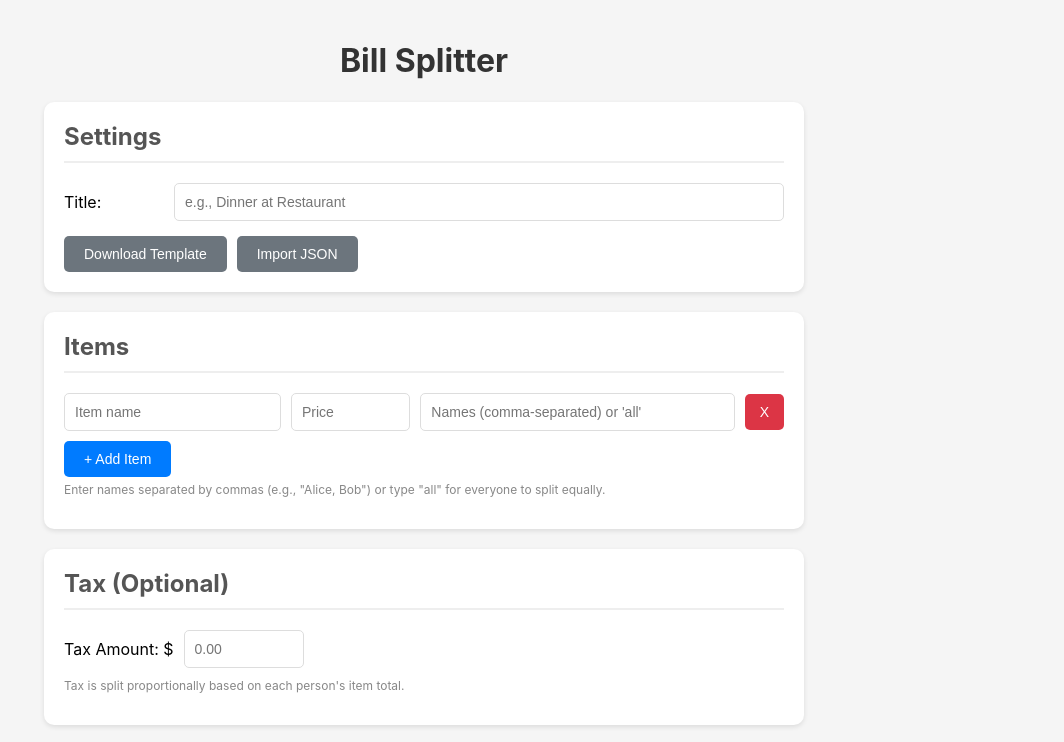
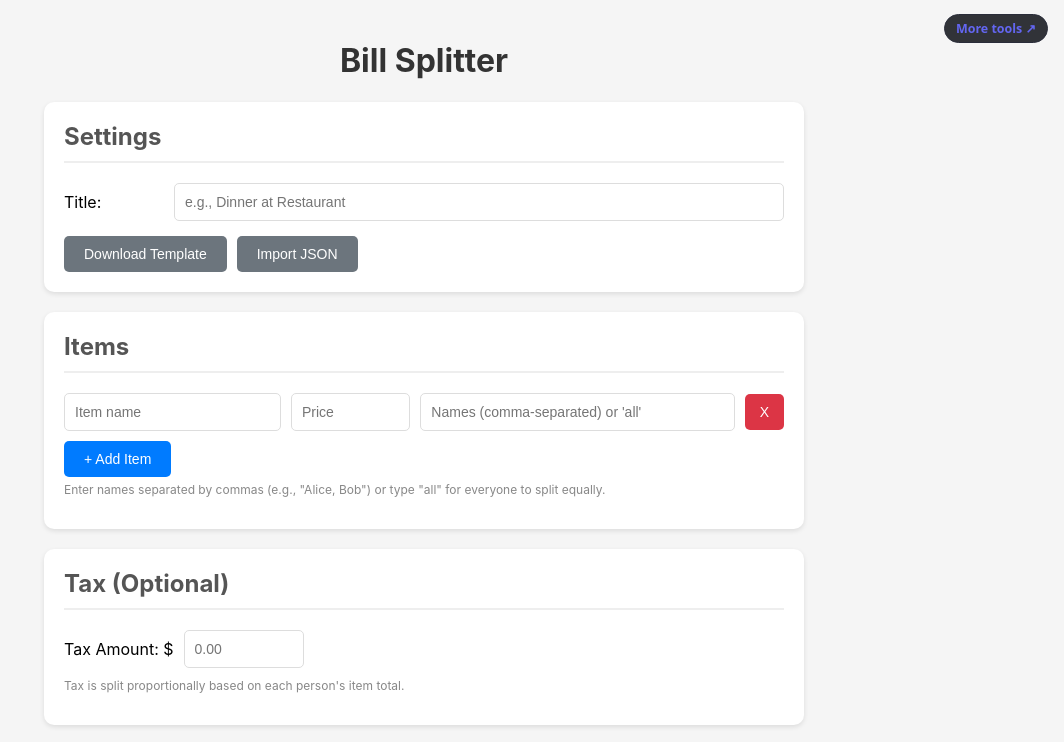
Before and after one commit to azn-abel/tools, a plain HTML site: page bill-splitter/index.html in a window 1280 px wide. Shown: the top 742 px of the page, without its empty margins (216-1280 px from the left). Drawn offline with Linux system fonts and the light colour scheme.

Commit message:
Add "More tools" link to all tool pages
Co-Authored-By: Claude Sonnet 4.6 <noreply@anthropic.com>

```diff
--- a/bill-splitter/index.html
+++ b/bill-splitter/index.html
@@ -240,6 +240,7 @@
   </style>
 </head>
 <body>
+<a href="https://azn-abel.github.io/tools/" style="position:fixed;top:14px;right:16px;z-index:9999;font-family:system-ui,sans-serif;font-size:0.78rem;font-weight:600;color:#6366f1;background:rgba(15,17,23,0.85);border:1px solid #2a2d3a;padding:5px 11px;border-radius:20px;text-decoration:none;backdrop-filter:blur(6px);transition:opacity 0.15s;" onmouseover="this.style.opacity='0.75'" onmouseout="this.style.opacity='1'">More tools ↗</a>
   <h1 class="no-print">Bill Splitter</h1>
 
   <div class="section no-print">
```
Also changed, not shown: meeting-timer/index.html (+1 -0 lines), radial-chart-maker/index.html (+1 -0 lines).
